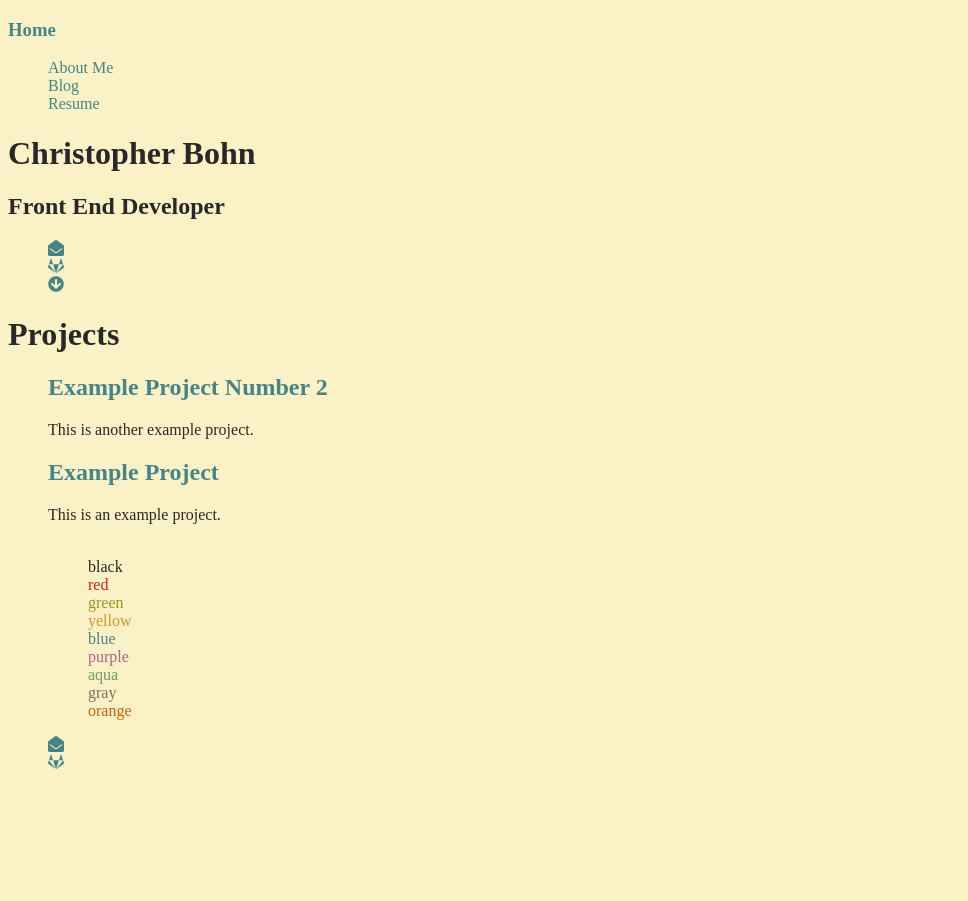
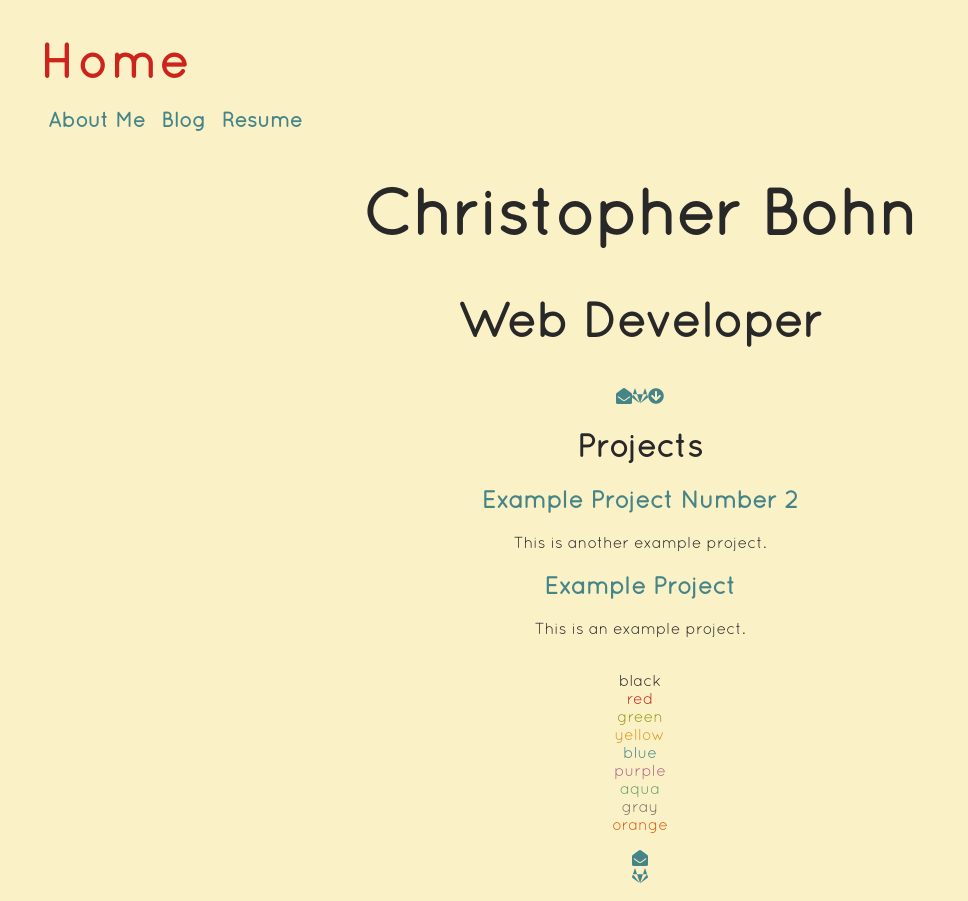
Before and after one commit to chrisbohn8/test, a Jekyll site: the page built from index.md, in a window 1280 px wide. Shown: the whole page, without its empty margins (0-968 px from the left). Built offline with Jekyll 4.4.1, drawn with Linux system fonts in a browser that asks for light colours.

Commit message:
Add quicksand font, add header styles, add intro styles

```diff
--- a/_includes/header.html
+++ b/_includes/header.html
@@ -1,14 +1,16 @@
+<div class="header">
   <h3>
-  <a href="{{ '/' | prepend: site.baseurl }}">Home</a>
+    <a href="{{ '/' | prepend: site.baseurl }}" id="home">Home</a>
   </h3>
-<ul>
+  <ul class="nav">
     <li>
-    <a href="{{ '/about' | prepend: site.baseurl }}">About Me</a>
+      <a class="nav__item" href="{{ '/about' | prepend: site.baseurl }}">About Me</a>
     </li>
     <li>
-    <a href="{{ '/blog' | prepend: site.baseurl }}">Blog</a>
+      <a class="nav__item" href="{{ '/blog' | prepend: site.baseurl }}">Blog</a>
    </li>
    <li>
-    <a href="{{ '/resume' | prepend: site.baseurl }}">Resume</a>
+      <a class="nav__item" href="{{ '/resume' | prepend: site.baseurl }}">Resume</a>
    </li>
   </ul>
+</div>
--- a/_includes/intro.html
+++ b/_includes/intro.html
@@ -1,20 +1,22 @@
-<h1>Christopher Bohn</h1>
-<h2>Front End Developer</h2>
+<div class="intro">
+    <h1 id="intro__name">{{ site.author.name }}</h1>
+    <h2 id="intro__job">{{ site.author.job }}</h2>
 
-<ul>
+    <ul class="social">
       <li>
         <a href="#" >
-      <i class="fas fa-envelope-open"></i>
+          <i class="fas fa-envelope-open social__icons"></i>
         </a>
       </li>
       <li>
         <a href="#" >
-      <i class="fab fa-gitlab"></i>
+          <i class="fab fa-gitlab social__icons"></i>
         </a>
       </li>
       <li>
         <a href="#" >
-      <i class="fa fa-arrow-circle-down"></i>
+          <i class="fa fa-arrow-circle-down social__icons"></i>
         </a>
       </li>
     </ul>
+</div>
--- a/_sass/main.scss
+++ b/_sass/main.scss
@@ -1,10 +1,26 @@
+// Color ids
+#white { color: $white; }
+#black { color: $black; }
+#red { color: $red; }
+#green { color: $green; }
+#yellow { color: $yellow; }
+#blue { color: $blue; }
+#purple { color: $purple; }
+#aqua { color: $aqua; }
+#gray { color: $gray; }
+#orange { color: $orange; }
+
+// General Rules
 html {
   background: $white;
   color: $black;
+  text-align: center;
+  font-family: 'Quicksand', sans-serif;
 }
 
 ul {
   list-style-type: none;
+  padding: 0;
 }
 
 a:link, a:visited {
@@ -16,13 +32,50 @@ a:hover {
   color: $purple;
 }
 
-#white { color: $white; }
-#black { color: $black; }
-#red { color: $red; }
-#green { color: $green; }
-#yellow { color: $yellow; }
-#blue { color: $blue; }
-#purple { color: $purple; }
-#aqua { color: $aqua; }
-#gray { color: $gray; }
-#orange { color: $orange; }
+// Header
+.header {
+  margin-top: 2rem;
+}
+#home {
+  color: $red;
+  display: block;
+  margin-left: 2rem;
+  font-size: 3rem;
+  font-weight: 800;
+  letter-spacing: .2rem;
+  text-align: start;
+}
+
+#home:hover{
+  text-decoration: underline;
+}
+
+.nav {
+  display: flex;
+  margin-left: 2rem;
+}
+
+.nav__item {
+  font-size: 1.3rem;
+  padding: .5rem;
+  font-weight: 650;
+}
+
+// Intro
+#intro__name {
+  font-size: 4rem;
+}
+
+#intro__job {
+  font-size: 3rem;
+}
+
+// Social Icons
+.social {
+  display: flex;
+  justify-content: center;
+}
+
+.social__icons {
+  font-size: 1rem;
+}
--- a/assets/css/styles.scss
+++ b/assets/css/styles.scss
@@ -1,4 +1,9 @@
 ---
 ---
+@font-face {
+    font-family: 'Quicksand';
+    src: url('{{ site.baseurl }}/assets/webfonts/Quicksand-Regular.otf');
+}
+
 @import "gruvbox";
 @import "main";
```
Also changed, not shown: assets/webfonts/Quicksand-Regular.otf (added). Lines whose indentation alone changed are shown as unchanged.
